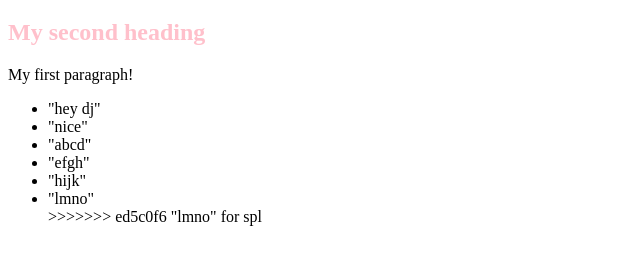
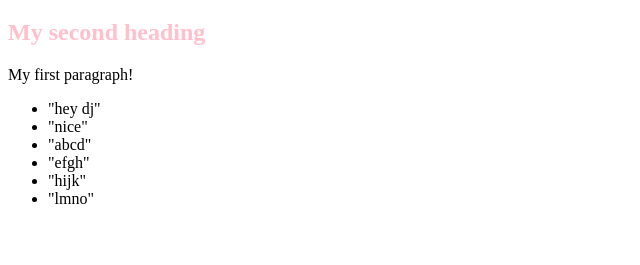
Before and after one commit to djain242/0main_openSap_repo, a plain HTML site: page index.html in a window 1280 px wide. Shown: the part 61-326 px from the top of the page, without its empty margins (0-640 px from the left). Drawn offline with Linux system fonts and the light colour scheme.

Commit message:
spl commit

```diff
--- a/index.html
+++ b/index.html
@@ -22,7 +22,6 @@
 			<li>"efgh"</li>
 			<li>"hijk"</li>
 			<li>"lmno"</li>
->>>>>>> ed5c0f6 "lmno" for spl
 		</ul>
 	</body>
 </html>
```
